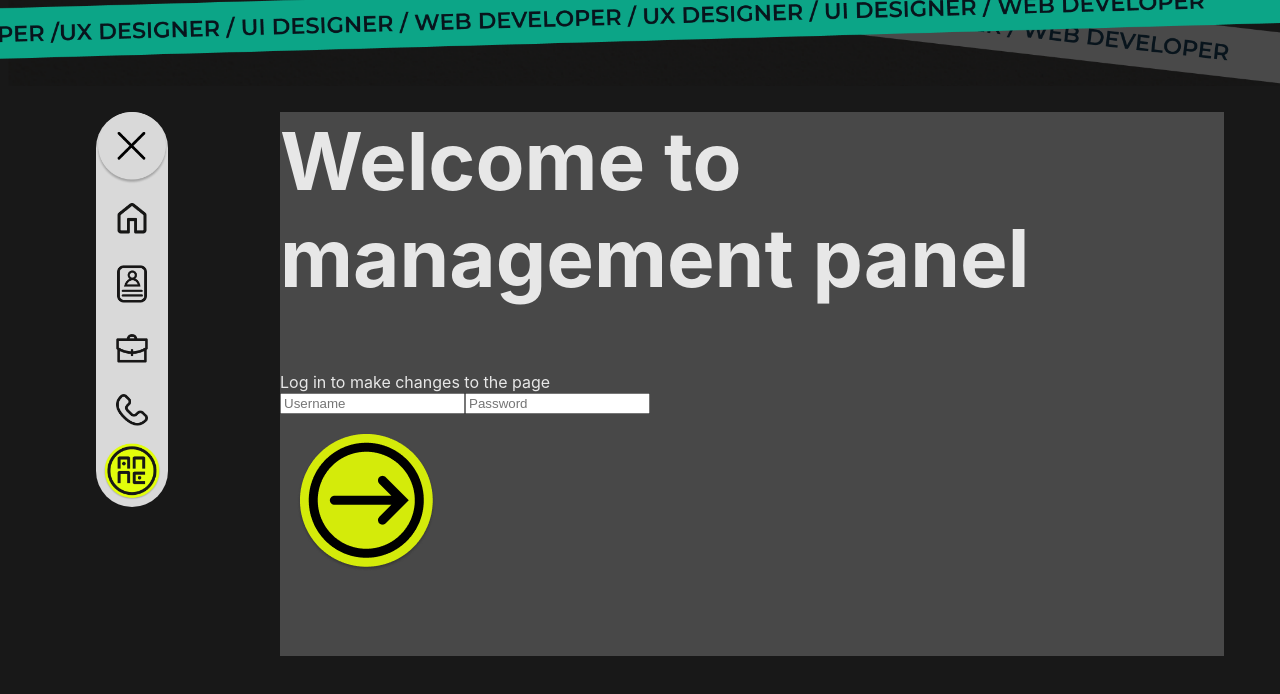
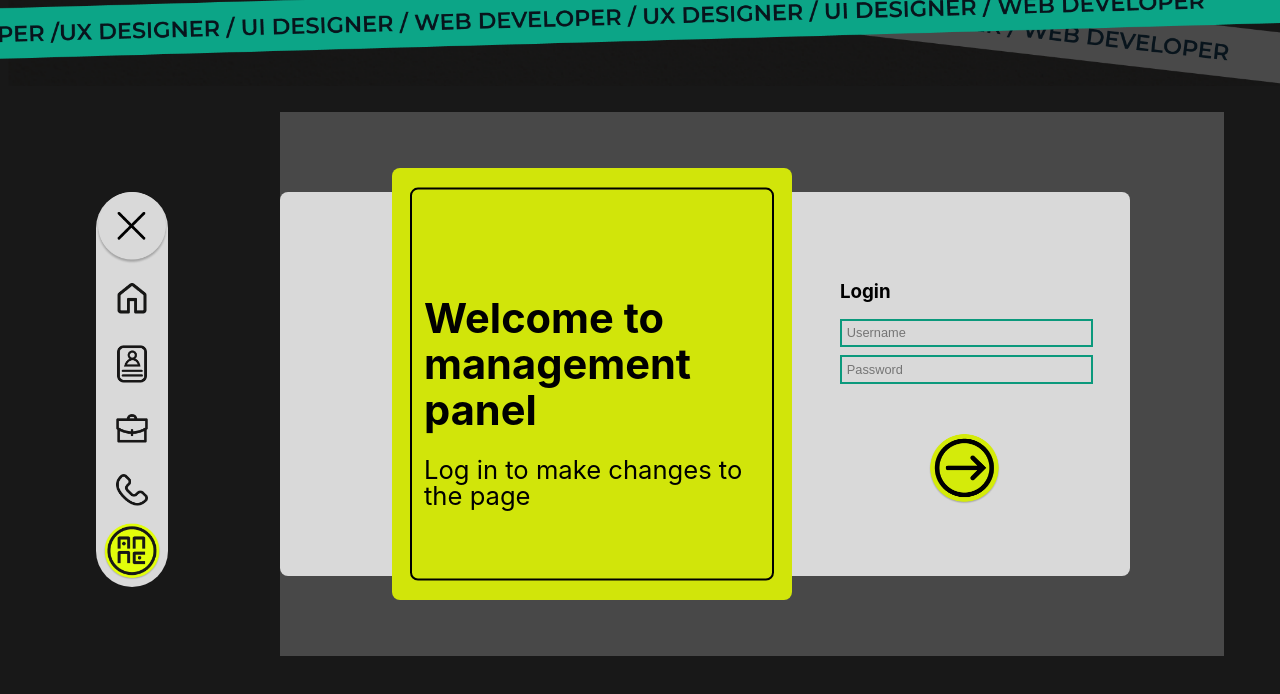
Before and after one commit to AnneSolarte/P.Web---2024, a React (Vite) app in the folder Portfolio/: page /login in a window 1280 px wide. Shown: the top 694 px of the page. Built offline with nearby package versions, Linux system fonts and the light colour scheme.

Commit message:
feature: styles login page

```diff
--- a/Portfolio/src/App.css
+++ b/Portfolio/src/App.css
@@ -5,6 +5,7 @@
 }
 
 .page-div{
+  display: flex;
   width: 21.5rem;
   height: 40rem;
   background-color: #484848;
--- a/Portfolio/src/components/Form/Form.css
+++ b/Portfolio/src/components/Form/Form.css
@@ -43,6 +43,35 @@
     padding-bottom: 4rem;
 }
 
+.form-login-card{
+    display: flex;
+    align-items: center;
+    justify-content: center;
+}
+
+
+.form-login-div{
+    display: flex;
+    flex-direction: column;
+    margin-top: 1rem;
+}
+
+.submit-input-login{
+    display: flex;
+    width: 35%;
+    margin-top: 2rem;
+    margin-left: 5rem;
+}
+
+.form-login-div input{
+    border: 2px solid #0B997C;
+    background-color: transparent;
+    margin-bottom: 0.5rem;
+    padding: 0.3rem;
+    font-size: 0.8rem;
+}
+
+
 @media (min-width: 700px){
 
     .form-contact-div{
--- a/Portfolio/src/components/Form/Form.jsx
+++ b/Portfolio/src/components/Form/Form.jsx
@@ -49,6 +49,7 @@ export const Form = ({ dataForm, submitText, submitImg, type }) => {
               : submitImg
                 ? (
                   <input
+                    className={'submit-input-' + type}
                     type='image'
                     src={submitImg}
                     alt='Submit'
--- a/Portfolio/src/components/NavBar/NavBar.css
+++ b/Portfolio/src/components/NavBar/NavBar.css
@@ -56,7 +56,7 @@ li{
 @media (min-width: 700px){
 
     nav{
-        top: 7rem;
+        top: 12rem;
         left: 6rem;
         width: 4.5rem;
         height: auto;
--- a/Portfolio/src/pages/Contact/Contact.css
+++ b/Portfolio/src/pages/Contact/Contact.css
@@ -38,6 +38,7 @@
         display: flex;
         flex-direction:row ;
         align-items:flex-start;
+        margin-top: 5.6rem;
     }
 
     .contact-card{
--- a/Portfolio/src/pages/Login/Login.css
+++ b/Portfolio/src/pages/Login/Login.css
@@ -0,0 +1,98 @@
+.login-page-div{
+    align-self: center;
+    width: 90%;
+    height: 39rem;
+    display: flex;
+    flex-direction: column;
+    background-color: #D9D9D9;
+    border-radius: 0.5rem;
+    color: black;
+    align-items: center;
+}
+
+.login-page-div h3{
+    margin-top: 1.5rem;
+}
+
+
+.login-card{
+    position: relative;
+    background-color: #D1E50A;
+    width: 17.5rem;
+    margin-top: 4rem;
+    height: 14rem;
+    padding: 2rem;
+    border-radius: 0.5rem;
+}
+
+.black-line {
+    width: 88%;
+    height: 83%;
+    border: 2px solid rgb(0, 0, 0);
+    position: absolute;
+    top: 50%;
+    left: 50%;
+    transform: translate(-50%, -50%);
+    border-radius: 0.5rem;
+}
+
+.login-card h1{
+    display: flex;
+    font-size: 2.6rem;
+    margin: 0;
+    margin-top: 1rem;
+    line-height: 1.1;
+}
+
+.login-card p{
+    display: flex;
+    font-size: 1.2rem;
+    margin: 0;
+    margin-top: 1rem;
+    line-height: 1;
+
+}
+
+@media (min-width: 700px){
+    .login-page-div{
+        flex-direction: row;
+        height: 24rem;
+        margin: 0;
+
+    }
+
+    .login-card{
+        width: 21rem;
+        height: 23rem;
+        padding: 2rem;
+        margin-left: 7rem;
+        margin-top: 0;
+    }
+    .login-form-content{
+        display: flex;
+        flex-direction: column;
+        margin-left: 3rem;
+    }
+
+    .black-line {
+        width: 90%;
+        height: 90%;
+    }
+
+    .login-card h1{
+        font-size: 2.6rem;
+        margin-top: 6rem;
+
+    }
+
+    .login-card p{
+        display: flex;
+        font-size: 1.6rem;
+        margin-top: 1.5rem;
+
+
+    }
+
+
+
+  }
--- a/Portfolio/src/pages/Login/Login.jsx
+++ b/Portfolio/src/pages/Login/Login.jsx
@@ -6,15 +6,23 @@ import submitImg from '../../assets/submit-img.png'
 export const Login = () => {
   return (
     <div className='page-div'>
-      <div>
+      <div className='login-page-div'>
+        <div className='login-card'>
+          <div className='black-line' />
           <h1>Welcome to management panel </h1>
           <p>Log in to make changes to the page</p>
         </div>
+
+        <div className='login-form-content'>
+          <h3>Login</h3>
           <Form
             dataForm={loginForm}
             submitImg={submitImg}
             type='login'
           />
         </div>
+      </div>
+
+    </div>
   )
 }
```
Lines whose indentation alone changed are shown as unchanged.
